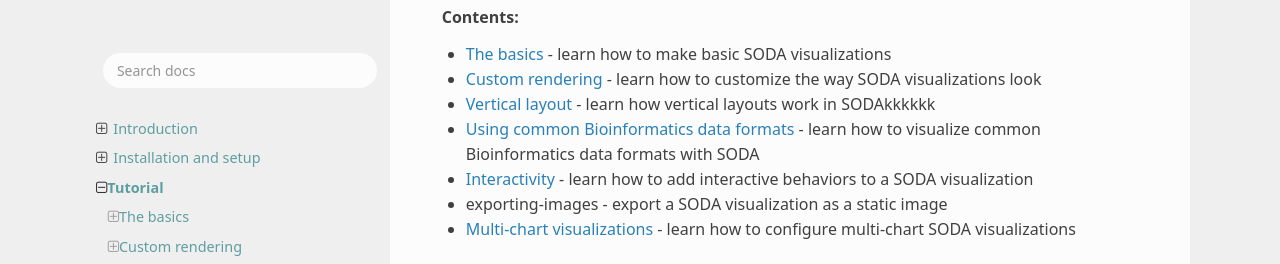
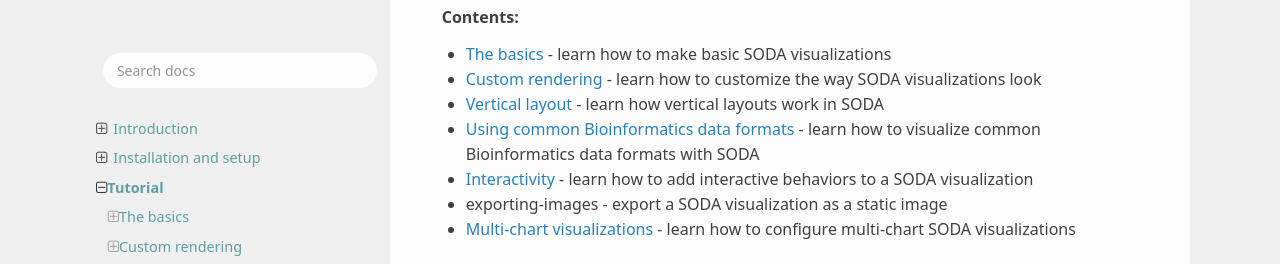
Before and after one commit to sodaviz/soda, a Sphinx documentation site: the page built from docs/source/tutorial.rst, in a window 1280 px wide. Shown: the part 196-460 px from the top of the page. Built offline with Sphinx 7.4.7 and the Read the Docs theme 2.0.0, drawn with Linux system fonts in a browser that asks for light colours.

Commit message:
Fixed a small typo in the tutorial page

```diff
--- a/docs/source/tutorial.rst
+++ b/docs/source/tutorial.rst
@@ -21,7 +21,7 @@ This tutorial explains SODA concepts by example.
 
 - :ref:`basics` - learn how to make basic SODA visualizations
 - :ref:`custom-rendering` - learn how to customize the way SODA visualizations look
-- :ref:`layout` - learn how vertical layouts work in SODAkkkkkk
+- :ref:`layout` - learn how vertical layouts work in SODA
 - :ref:`common-data-formats` - learn how to visualize common Bioinformatics data formats with SODA
 - :ref:`interactivity` - learn how to add interactive behaviors to a SODA visualization
 - :ref:`exporting-images` - export a SODA visualization as a static image
```
